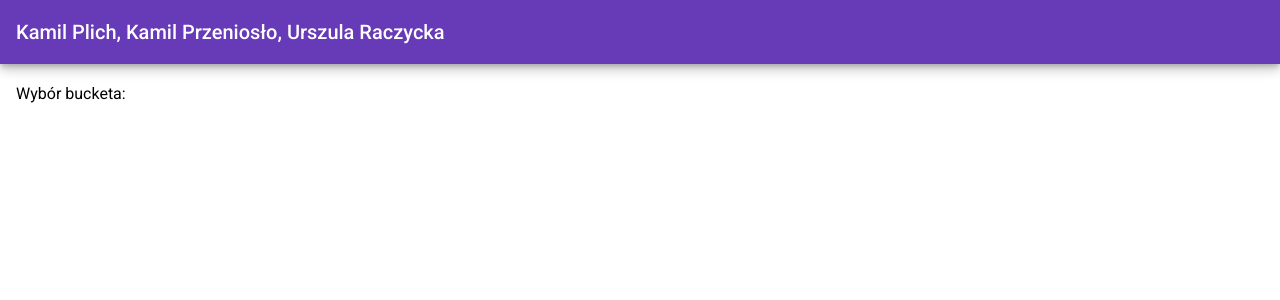
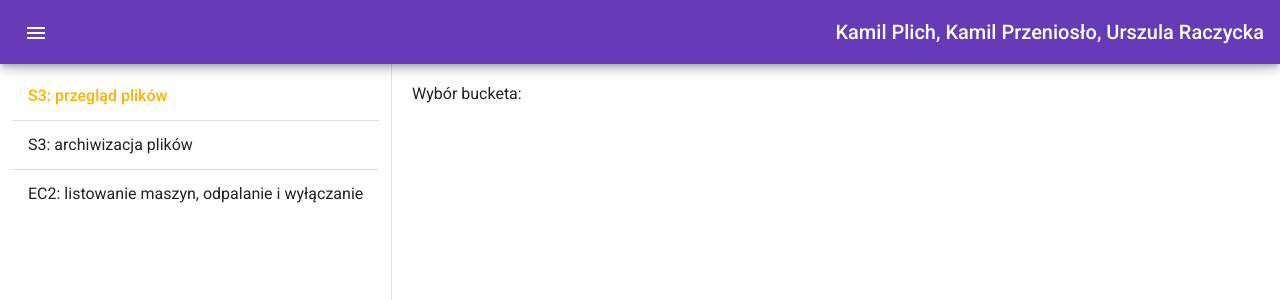
Before and after one commit to Loreth/aws-lab, an Angular app: page /bucket-browser in a window 1280 px wide. Shown: the top 300 px of the page. Built offline with nearby package versions, Linux system fonts and the light colour scheme; no server answers.

Commit message:
Add sidenav

```diff
--- a/src/app/app.component.css
+++ b/src/app/app.component.css
@@ -1,3 +1,18 @@
 main {
   padding: 16px;
 }
+
+.drawer-container {
+  background-color: inherit;
+  height: 100%;
+}
+
+.sidenav {
+  padding: 0 12px;
+}
+
+.active-link {
+  font-weight: 500;
+  color: #ffb300;
+  background-color: transparent !important;
+}
--- a/src/app/app.component.html
+++ b/src/app/app.component.html
@@ -1,4 +1,17 @@
-<app-header></app-header>
-<main>
-  <router-outlet></router-outlet>
-</main>
+<app-header (menuClicked)="sidenav.toggle()"></app-header>
+<mat-drawer-container class="drawer-container">
+  <mat-drawer #sidenav class="sidenav" mode="side" opened>
+    <mat-nav-list>
+      <a mat-list-item routerLink="bucket-browser" routerLinkActive="active-link">S3: przegląd plików</a>
+      <mat-divider></mat-divider>
+      <a mat-list-item routerLink="TODO" routerLinkActive="active-link">S3: archiwizacja plików</a>
+      <mat-divider></mat-divider>
+      <a mat-list-item routerLink="TODO 2" routerLinkActive="active-link">EC2: listowanie maszyn, odpalanie i
+        wyłączanie</a>
+    </mat-nav-list>
+  </mat-drawer>
+
+  <main>
+    <router-outlet></router-outlet>
+  </main>
+</mat-drawer-container>
--- a/src/app/core/header/header.component.css
+++ b/src/app/core/header/header.component.css
@@ -5,3 +5,7 @@ header {
   top: 0;
   z-index: 2;
 }
+
+.toolbar {
+  justify-content: space-between;
+}
--- a/src/app/core/header/header.component.html
+++ b/src/app/core/header/header.component.html
@@ -1,5 +1,8 @@
 <header>
-  <mat-toolbar class="mat-elevation-z6" color="primary">
-    Kamil Plich, Kamil Przeniosło, Urszula Raczycka
+  <mat-toolbar class="mat-elevation-z6 toolbar" color="primary">
+    <button mat-icon-button (click)="menuClicked.emit(true)">
+      <mat-icon>menu</mat-icon>
+    </button>
+    <span class="authors">Kamil Plich, Kamil Przeniosło, Urszula Raczycka</span>
   </mat-toolbar>
 </header>
--- a/src/app/core/header/header.component.ts
+++ b/src/app/core/header/header.component.ts
@@ -1,4 +1,4 @@
-import {Component} from '@angular/core';
+import {Component, EventEmitter, Output} from '@angular/core';
 
 @Component({
   selector: 'app-header',
@@ -6,5 +6,5 @@ import {Component} from '@angular/core';
   styleUrls: ['./header.component.css']
 })
 export class HeaderComponent {
-
+  @Output() menuClicked = new EventEmitter<boolean>()
 }
```
Also changed, not shown: src/app/app.module.ts (+7 -1 lines).
